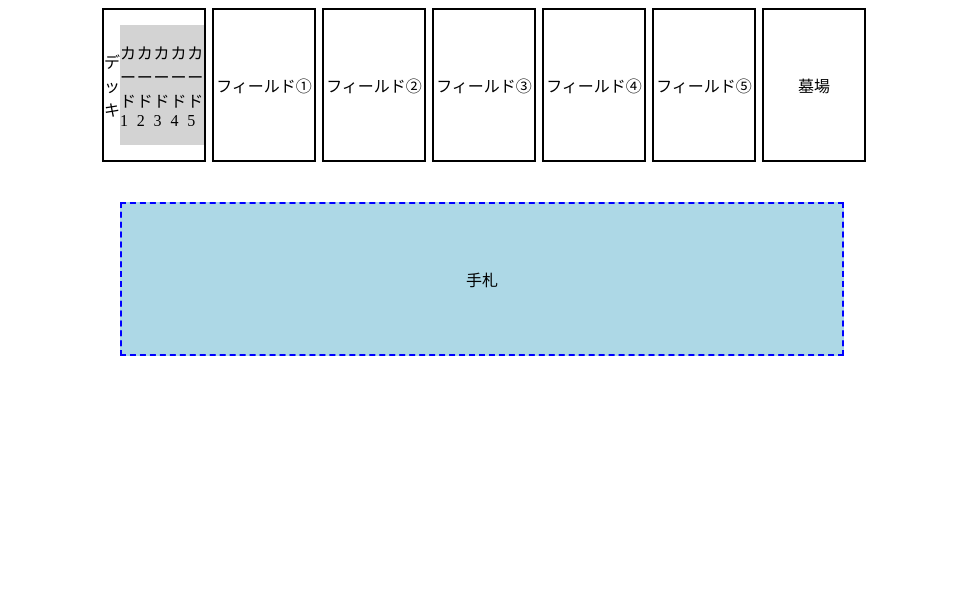
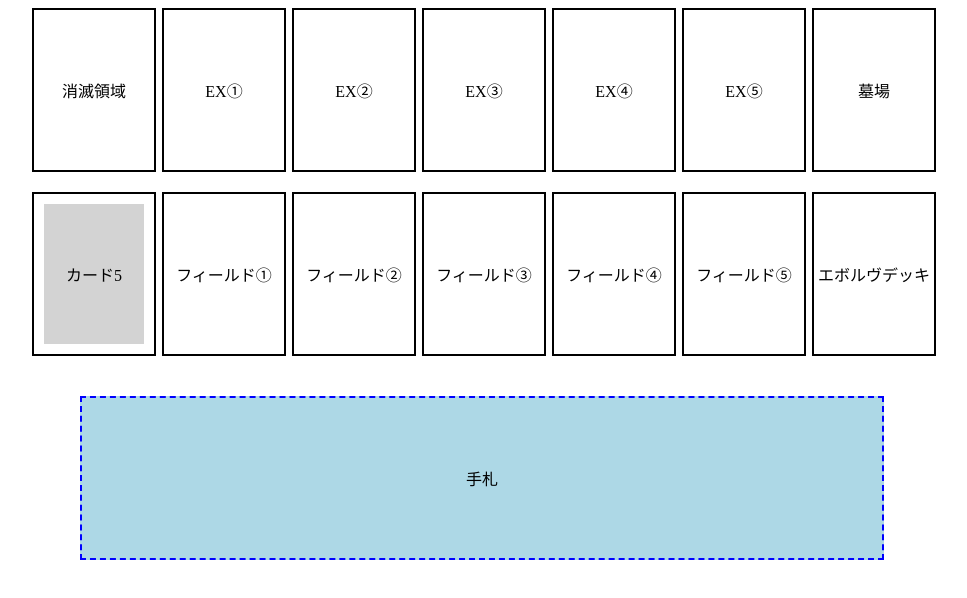
Before and after one commit to Kazuki-Okazaki/cpy, a plain HTML site: page index.html in a window 1280 px wide. Shown: the whole page, without its empty margins (158-1125 px from the left). Drawn offline with Linux system fonts and the light colour scheme.

Commit message:
Update index.html

```diff
--- a/index.html
+++ b/index.html
@@ -13,13 +13,13 @@
         }
         .game-board {
             display: grid;
-            grid-template-columns: repeat(7, 100px);
+            grid-template-columns: repeat(7, 120px);
             gap: 10px;
             margin-bottom: 20px;
         }
         .area, .hand {
-            width: 100px;
-            height: 150px;
+            width: 120px;
+            height: 160px;
             border: 2px solid black;
             display: flex;
             align-items: center;
@@ -27,8 +27,8 @@
             position: relative;
         }
         .hand {
-            width: 720px;
-            height: 150px;
+            width: 800px;
+            height: 160px;
             border: 2px dashed blue;
             display: flex;
             justify-content: center;
@@ -37,17 +37,31 @@
             background-color: lightblue;
         }
         .card {
-            width: 80px;
-            height: 120px;
+            width: 100px;
+            height: 140px;
             background-color: lightgray;
             display: flex;
             align-items: center;
             justify-content: center;
             cursor: grab;
+            position: absolute;
+        }
+        .drag-over {
+            background-color: rgba(0, 255, 0, 0.2);
         }
     </style>
 </head>
 <body>
+
+    <div class="game-board">
+        <div class="area" id="exile">消滅領域</div>
+        <div class="area" id="ex1">EX①</div>
+        <div class="area" id="ex2">EX②</div>
+        <div class="area" id="ex3">EX③</div>
+        <div class="area" id="ex4">EX④</div>
+        <div class="area" id="ex5">EX⑤</div>
+        <div class="area" id="graveyard">墓場</div>
+    </div>
 
     <div class="game-board">
         <div class="area" id="deck">デッキ</div>
@@ -56,7 +70,7 @@
         <div class="area" id="field3">フィールド③</div>
         <div class="area" id="field4">フィールド④</div>
         <div class="area" id="field5">フィールド⑤</div>
-        <div class="area" id="graveyard">墓場</div>
+        <div class="area" id="evolve">エボルヴデッキ</div>
     </div>
 
     <div class="hand" id="hand">手札</div>
@@ -65,18 +79,35 @@
         document.addEventListener("DOMContentLoaded", () => {
             const areas = document.querySelectorAll(".area, .hand");
 
+            // ドラッグ＆ドロップイベントの設定
             areas.forEach(area => {
                 area.addEventListener("dragover", (e) => {
                     e.preventDefault();
+                    area.classList.add("drag-over");
+                });
+
+                area.addEventListener("dragleave", () => {
+                    area.classList.remove("drag-over");
                 });
 
                 area.addEventListener("drop", (e) => {
                     e.preventDefault();
+                    area.classList.remove("drag-over");
+
                     const cardId = e.dataTransfer.getData("text/plain");
                     const card = document.getElementById(cardId);
 
-                    // ドロップ先のエリアにカードを追加
-                    area.appendChild(card);
+                    // すでにカードが1枚ある場合、上 or 下を選べる処理
+                    if (area.childNodes.length > 1) {
+                        const position = confirm("上に置きますか？（OK:上 / キャンセル:下）");
+                        if (position) {
+                            area.insertBefore(card, area.firstChild);
+                        } else {
+                            area.appendChild(card);
+                        }
+                    } else {
+                        area.appendChild(card);
+                    }
                 });
             });
 
```
